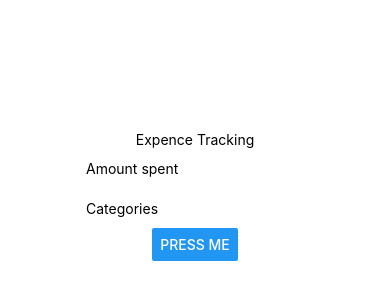
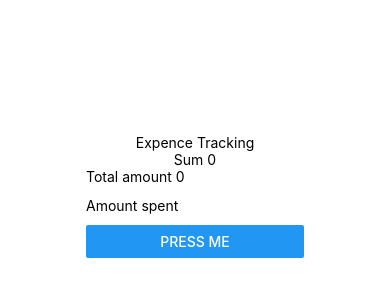
Before and after one commit to whoAbhishekSah/ExpenceTracker, a React Native app: screen / in a window 390 px wide. Shown: the part 226-526 px from the top of the page. Built offline with nearby package versions, Linux system fonts and the light colour scheme.

Commit message:
show current value entered

```diff
--- a/App.js
+++ b/App.js
@@ -1,55 +1,38 @@
-import React, { useState } from 'react';
+import React, { useState, useForm } from 'react';
 import { StyleSheet, Text, TextInput, View, Button, Alert } from 'react-native';
 
-let totalSpent = 0
+global.totalSpent = 0
 
-const ExpenceAmountInputBox = () => {
-  const [text, setText] = useState('');
+const Form = () => {
+  const [amount, setAmount] = useState(0);
+
+  const handleSubmit = () => {
+    global.totalSpent += amount;
+  }
+
   return (
-    <View style={{}}>
+    <View>
+      <Text>Total amount {amount}</Text>
       <TextInput
         style={{ height: 40 }}
         placeholder="Amount spent"
         keyboardType='number-pad'
-        onChangeText={newText => { setText(newText)}}
-        defaultValue={text}
+        onChangeText={(text) => { setAmount(text); }}
+      />
+      <Button
+        title="Press me"
+        onPress={handleSubmit}
       />
     </View>
-  );
-};
-
-const CategoryInputBox = () => {
-  const [text, setText] = useState('');
-  return (
-    <View style={{}}>
-      <TextInput
-        style={{ height: 40 }}
-        placeholder="Categories"
-        maxLength={20}
-        onChangeText={newText => setText(newText)}
-        defaultValue={text}
-      />
-    </View>
-  );
-};
+  )
+}
 
 export default function App() {
   return (
     <View style={styles.container}>
       <Text>Expence Tracking</Text>
-      <ExpenceAmountInputBox></ExpenceAmountInputBox>
-      <CategoryInputBox></CategoryInputBox>
-      <Button
-        title="Press me"
-        onPress={() => Alert.alert("Total Expence", totalSpent, [
-          {
-            text: 'Revert',
-            onPress: () => console.log('Cancel Pressed'),
-            style: 'cancel',
-          },
-          { text: 'OK', onPress: () => console.log('OK Pressed') },
-        ])}
-      />
+      <Text>Sum {global.totalSpent}</Text>
+      <Form></Form>
     </View>
   );
 }
```
